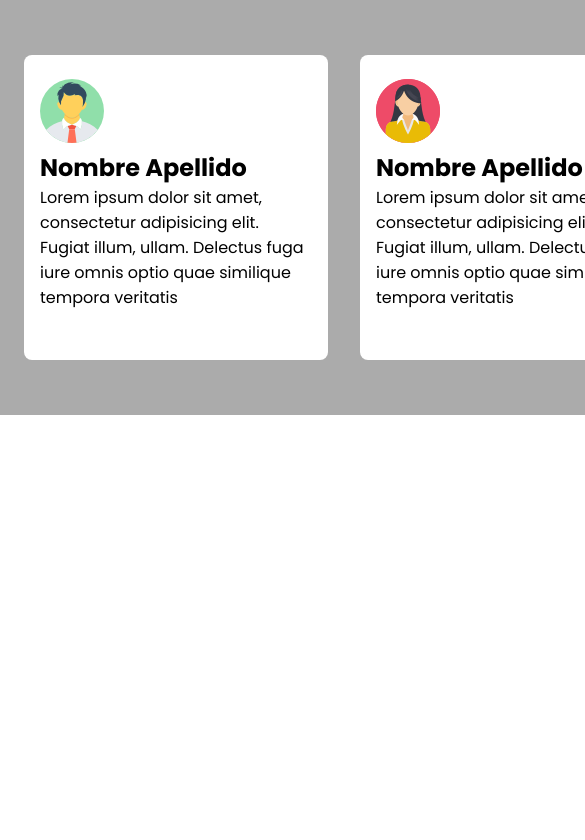
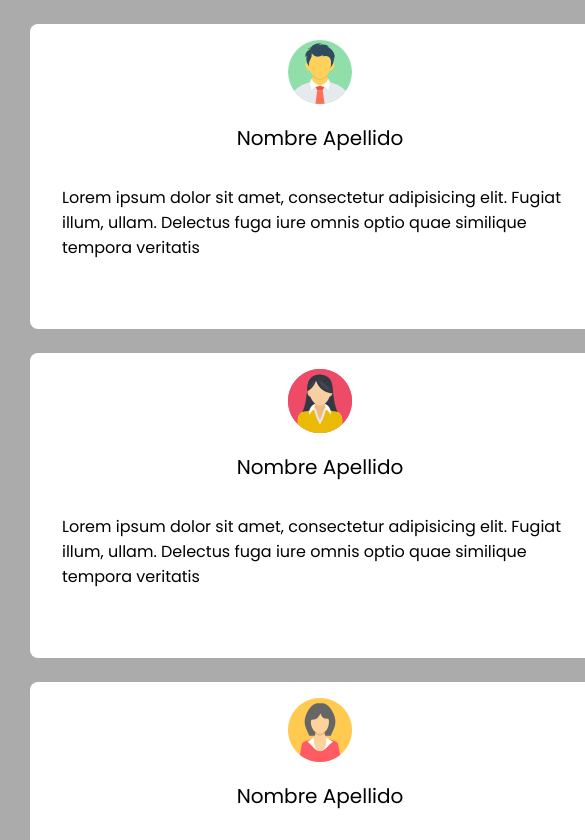
Before and after one commit to exegeses/maquetador-avz-71533, a plain HTML site: page clase2/testimonios.html in a window 390 px wide. Shown: the top 840 px of the page, 585 px wide, since content can reach past the window. Drawn offline with Linux system fonts and the light colour scheme.

Commit message:
Practica media queries |  flex direction

```diff
--- a/clase2/css/testimonios.css
+++ b/clase2/css/testimonios.css
@@ -7,12 +7,11 @@
 body{
     font-family: "Poppins", sans-serif;
 }
-/* 1024 */
+/* 1024 o > */
 #testimonios{
     width: 1024px;
-    height: 415px;
     margin: auto;
-    padding: 0px 24px;
+    padding: 56px 24px;
     background-color: #ABABAB;
 
     display: flex;
@@ -25,4 +24,33 @@ body{
         padding: 24px 16px;
         background-color: #fff;
         border-radius: 8px;
+        text-align: center;
     }
+        #testimonios article h2{
+            margin: 12px 0px 32px 0px;
+            font-weight: 400;
+            font-size: 20px;
+        }
+        #testimonios article p{
+            text-align: left;
+        }
+/* entre 768 y 1024 */
+@media ( max-width: 1024px ){
+    #testimonios{
+        width: 768px;
+        padding: 24px 30px;
+        flex-wrap: wrap;
+        row-gap: 24px;
+    }
+        #testimonios article{
+            width: 100%;
+            padding: 16px 32px;
+        }
+}
+
+/* entre 640 y 767 */
+@media  ( max-width: 640px ) {
+    #testimonios {
+        width: 640px;
+    }
+}
--- /dev/null
+++ b/clase3/css/flex-direction.css
@@ -0,0 +1,43 @@
+@import url('https://fonts.googleapis.com/css2?family=Poppins:ital,wght@0,100;0,200;0,300;0,400;0,500;0,600;0,700;0,800;0,900;1,100;1,200;1,300;1,400;1,500;1,600;1,700;1,800;1,900&display=swap');
+*{
+    margin: 0;
+    padding: 0;
+    box-sizing: border-box;
+}
+body{
+    font-family: "Poppins", sans-serif;
+    font-size: 24px;
+}
+    main{
+        width: 960px;
+        margin: 40px auto;
+    }
+    section{
+        height: 380px;
+        margin: 40px 0;
+        background-color: #434343;
+        display: flex;
+    }
+        article{
+            width: 256px;
+            height: 104px;
+            background-color: #9e54cc;
+        }
+
+    #fila{
+        flex-direction: row;
+        /* predeterminado */
+        justify-content: center;
+    }
+    #fila-inversa{
+        flex-direction: row-reverse;
+    }
+    #columna{
+        flex-direction: column;
+        /* justify-content: center; */
+        align-items: center;
+    }
+    #columna-inversa{
+        flex-direction: column-reverse;
+        justify-content: space-between;
+    }
--- /dev/null
+++ b/practicas/EcoCatalyst/css/style.css
@@ -0,0 +1,34 @@
+@import url('https://fonts.googleapis.com/css2?family=Poppins:ital,wght@0,100;0,200;0,300;0,400;0,500;0,600;0,700;0,800;0,900;1,100;1,200;1,300;1,400;1,500;1,600;1,700;1,800;1,900&display=swap');
+*{
+    margin: 0;
+    padding: 0;
+    box-sizing: border-box;
+}
+body{
+    font-family: "Poppins", sans-serif;
+    color: #0D1C1A;
+}
+a{
+    text-decoration: none;
+}
+
+/* 1280 > */
+header{
+    width: 1280px;
+    height: 64px;
+    margin: auto;
+
+    display: flex;
+    justify-content: space-between;
+    align-items: center;
+}
+
+    header nav a{
+        padding: 12px;
+    }
+
+
+/*1024 >
+768 >
+640 >
+*/
```
Also changed, not shown: clase3/flex-direction.html (added, +41 -0 lines), practicas/EcoCatalyst/index.html (added, +29 -0 lines), practicas/EcoCatalyst/imgs/logo.png (added).
